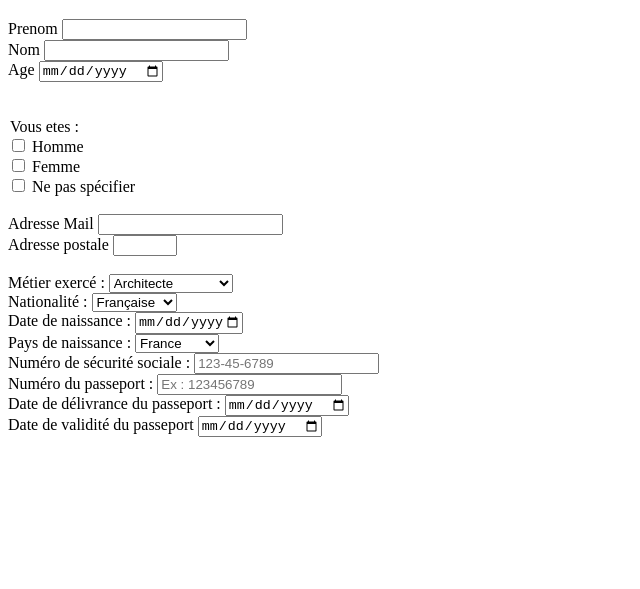
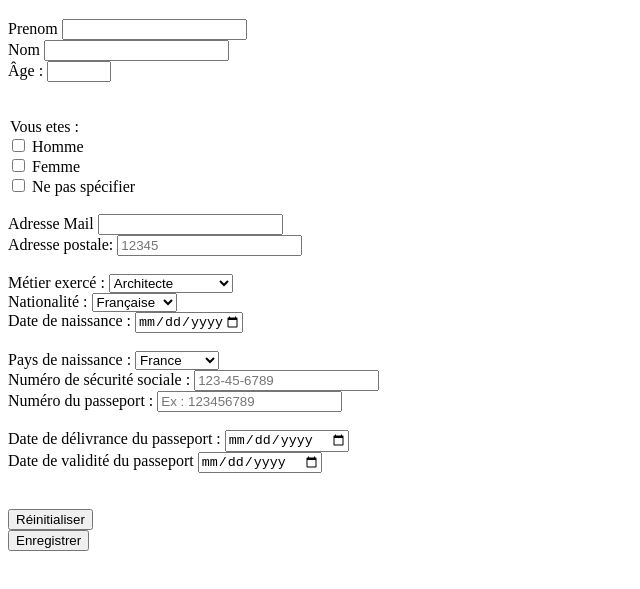
Before and after one commit to BouchartLaurine/formulaire-day07, a plain HTML site: page index.html in a window 1280 px wide. Shown: the part 61-650 px from the top of the page, without its empty margins (0-640 px from the left). Drawn offline with Linux system fonts and the light colour scheme.

Commit message:
formulaire-0.2

```diff
--- a/index.html
+++ b/index.html
@@ -16,8 +16,12 @@
         <label for="nom">Nom</label>
         <input type="text" name="Nom" id="nom" />
         <br />
-        <label for="age">Age</label>
-        <input type="date" name="Age" id="age" />
+        <label for="age">Âge :</label>
+        <input type="number"
+        id="age"
+         name="age"
+         min="0"
+         max="100" required>
       </div>
       <!-- Fin de Nom-Prenom-Age-->
       <br /><br />
@@ -41,18 +45,21 @@
         <label for="email">Adresse Mail</label>
         <input type="email" name="email" id="mail" />
       </div>
-      <div>
-        <label for="Adresse">Adresse postale</label>
+     <div>
+
+      <label for="adresse-postale">Adresse postale:</label>
         <input
           type="number"
-          name="Adresse postale"
-          min="0"
-          max="999"
-          id="Adresse"
+          id="adresse-postale"
+          name="adresse-postale"
+          placeholder="12345"
+          maxlength="5"
         />
+     </div>
       </div>
       <!-- Fin de Sexe-Email-Adresse-->
       <br />
+      <!-- Metier-Nationalite-date_naissance -->
       <div>
         <label for="choices">Métier exercé :</label>
         <select id="choices" name="choices">
@@ -89,6 +96,9 @@
           max="2005-01-01"
         />
       </div>
+       <!-- Fin de-Metier-Nationalite-date_naissance -->
+        <br>
+        <!-- Pays-num_sécu-num_passeport -->
       <div>
         <label for="pays-naissance">Pays de naissance :</label>
         <select id="pays-naissance" name="pays-naissance">
@@ -124,6 +134,9 @@
           maxlength="15"
         />
       </div>
+       <!-- Fin de-Pays-num_sécu-num_passeport -->
+        <br>
+        <!-- Delivrance-Validite passeport -->
       <div>
         <label for="date-delivrance">Date de délivrance du passeport :</label>
         <input type="date" id="date-delivrance" name="date-delivrance" />
@@ -132,6 +145,13 @@
         <label for="date-validité">Date de validité du passeport</label>
         <input type="date" id="date-validité" name="date-validité" />
       </div>
+        <!-- Fin de -Delivrance-Validite passeport -->
+      <br><br>
+      <div>
+        <input type="reset" value="Réinitialiser" />
+        <br />
+        <button type="submit">Enregistrer</button>
+      </div>
     </form>
   </body>
 </html>
```
